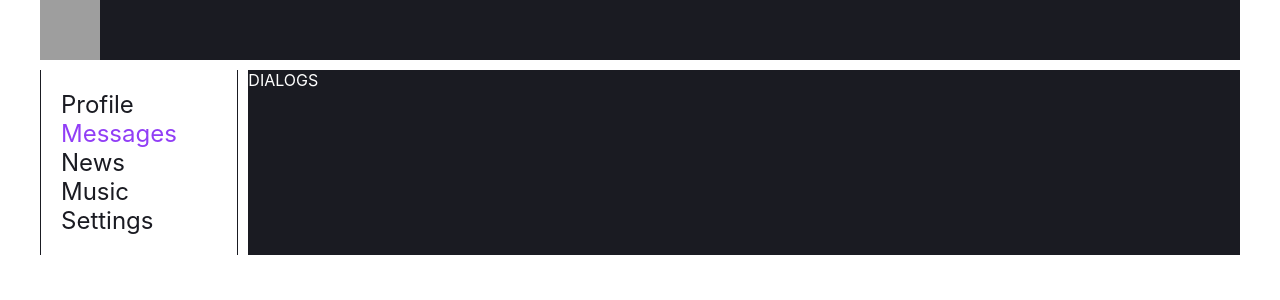
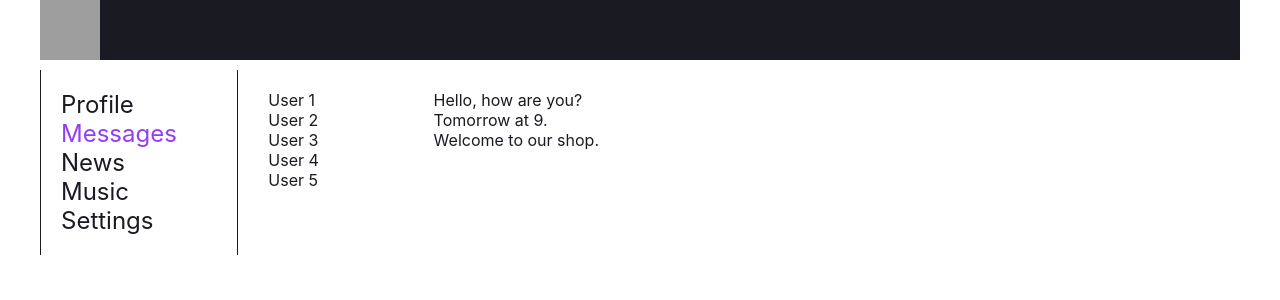
Before and after one commit to aliakseikulba/social-network, a React (Create React App) app: page /dialogs in a window 1280 px wide. Shown: the top 300 px of the page. Built offline with nearby package versions, Linux system fonts and the light colour scheme; grey boxes are pictures that could not be loaded.

Commit message:
lesson 21 completed (dialogs block)

```diff
--- a/src/App.css
+++ b/src/App.css
@@ -11,9 +11,3 @@
     margin: 0 auto;
     width: 1200px;
 }
-
-.app-wrapper-content {
-    /*background-color: #000811;*/
-    background-color: #1a1b22;
-    color: #ffffff;
-}
--- a/src/App.tsx
+++ b/src/App.tsx
@@ -16,7 +16,7 @@ const App = () => {
       <div className="app-wrapper">
         <Header/>
         <Navbar/>
-        <div className="app-wrapper-content">
+        <div>
           <Route path="/profile" component={Profile}/>
           <Route path="/dialogs" component={Dialogs}/>
           <Route path="/news" component={News}/>
--- a/src/components/Dialogs/Dialogs.module.scss
+++ b/src/components/Dialogs/Dialogs.module.scss
@@ -0,0 +1,24 @@
+.dialogs {
+  display: grid;
+  grid-template-columns: 2fr 10fr;
+  background-color: #ffffff;
+}
+
+.dialogsItems {
+  color: #1a1b22;
+  padding: 20px;
+  font-size: 16px;
+}
+
+.dialog {
+
+}
+
+.messages {
+  color: #1a1b22;
+  padding: 20px;
+  font-size: 16px;
+}
+
+.message {
+}
--- a/src/components/Dialogs/Dialogs.tsx
+++ b/src/components/Dialogs/Dialogs.tsx
@@ -4,8 +4,19 @@ import styles from './Dialogs.module.scss';
 
 const Dialogs = () => {
   return (
-    <div>
-      DIALOGS
+    <div className={styles.dialogs}>
+      <div className={styles.dialogsItems}>
+        <div className={styles.dialog + '' + styles.active}>User 1</div>
+        <div className={styles.dialog}>User 2</div>
+        <div className={styles.dialog}>User 3</div>
+        <div className={styles.dialog}>User 4</div>
+        <div className={styles.dialog}>User 5</div>
+      </div>
+      <div className={styles.messages}>
+        <div className={styles.message}>Hello, how are you?</div>
+        <div className={styles.message}>Tomorrow at 9.</div>
+        <div className={styles.message}>Welcome to our shop.</div>
+      </div>
     </div>
   );
 };
--- a/src/components/Navbar/Navbar.module.scss
+++ b/src/components/Navbar/Navbar.module.scss
@@ -11,6 +11,7 @@
   text-decoration: none;
   color: #1a1b22;
   transition: 0.2s;
+
   &:hover {
     color: #005CFF;
     transition: 0.2s;
```
